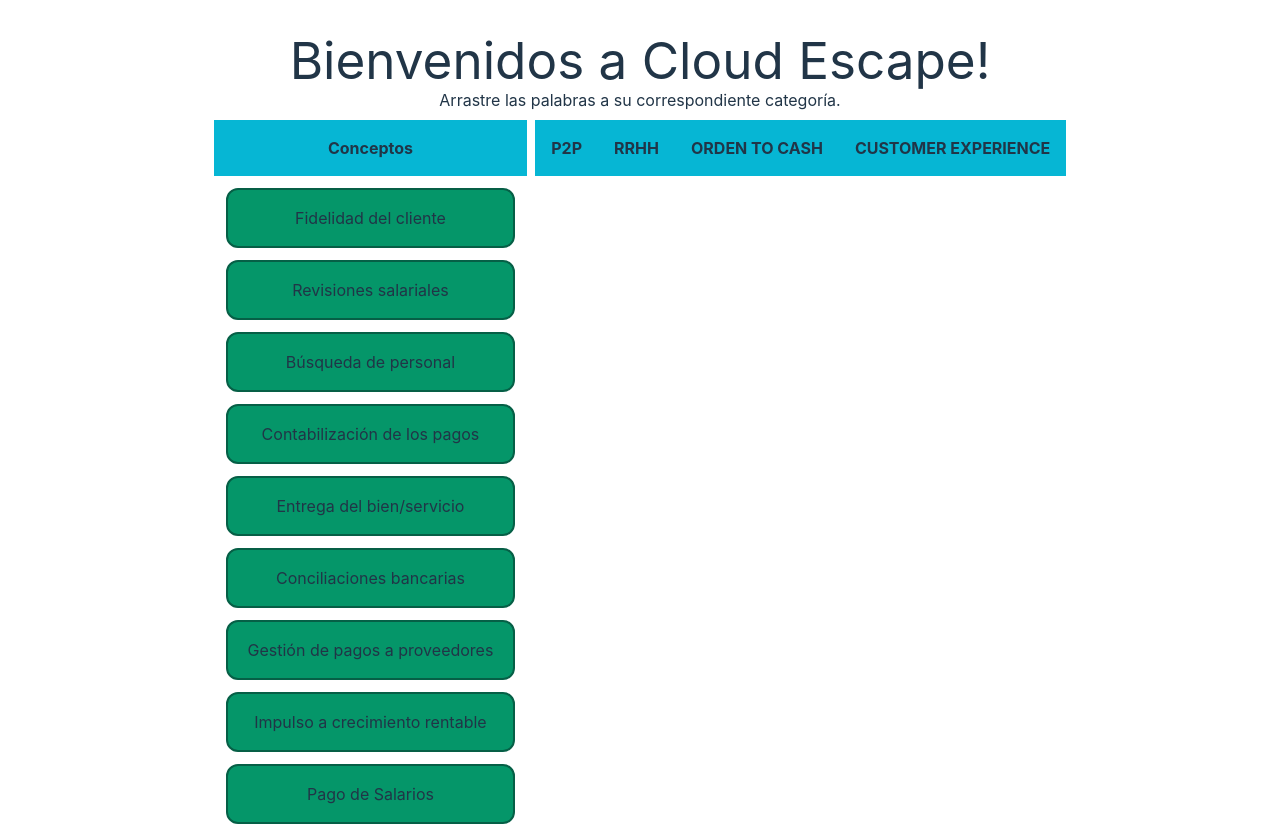
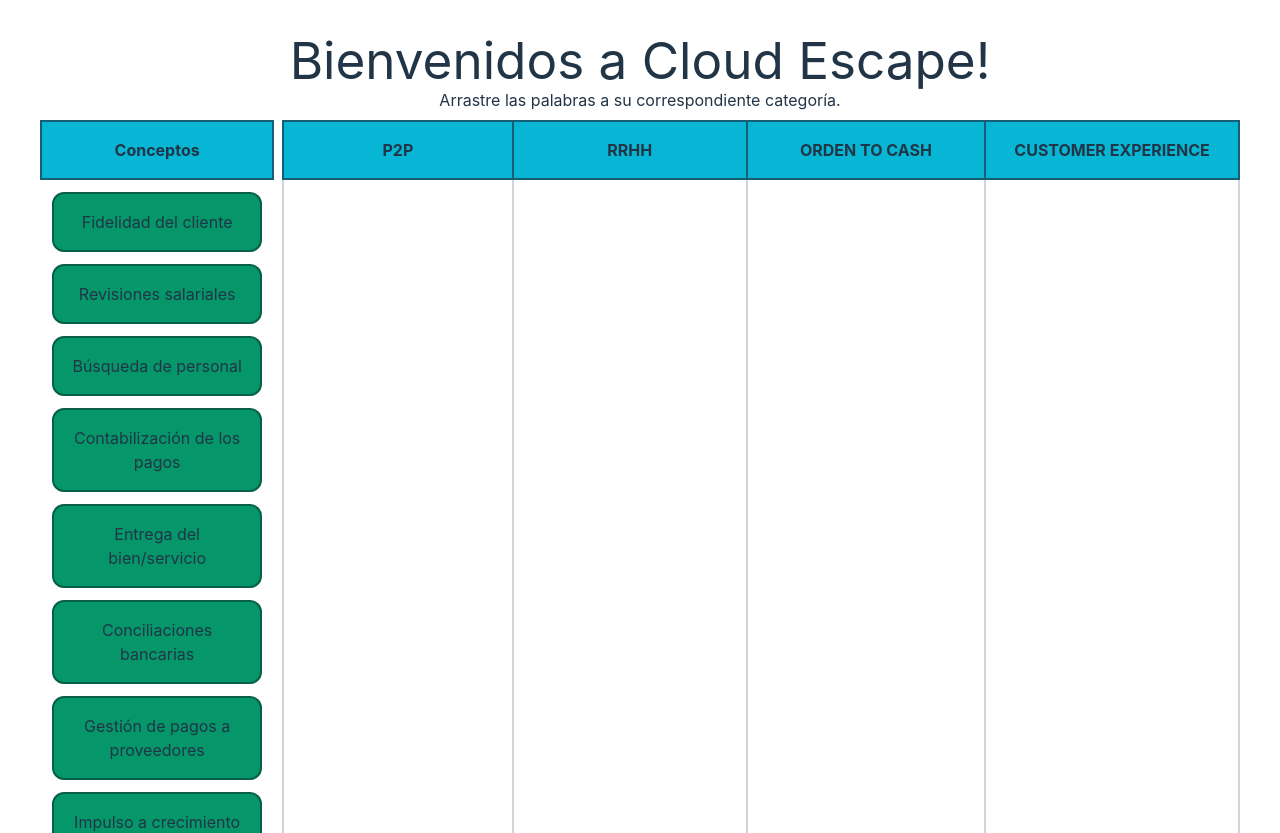
Before and after one commit to juanmartin/word-cloud-escape, a Svelte app: page / in a window 1280 px wide. Shown: the top 833 px of the page. Built offline with nearby package versions, Linux system fonts and the light colour scheme.

Commit message:
feat: basic logic and ui

```diff
--- a/src/App.svelte
+++ b/src/App.svelte
@@ -37,23 +37,57 @@
     },
   ];
 
-  // Set of all items
+  // Array of all items
   let todosLosItems = [];
-
   nube.forEach((nubeItem) => {
     nubeItem.items.forEach((item) => {
       todosLosItems.push(item);
     });
   });
 
+  // Category arrays
+  let p2p = [];
+  let rrhh = [];
+  let otc = [];
+  let ce = [];
+
+  // Check if game is won
+  function checkWin() {
+    return todosLosItems.length === 0;
+  }
+
+  // Check if an item belongs to a category
+  function itemBelongsToCategory(item, category) {
+    return nube
+      .find((nubeItem) => {
+        return nubeItem.category === category;
+      })
+      .items.includes(item);
+  }
+
+  function makeDraggable(node) {
+    node.draggable = true;
+    node.addEventListener("dragstart", handleDragStart);
+    node.addEventListener("dragend", handleDragEnd);
+    return {
+      destroy() {
+        node.removeEventListener("dragstart", handleDragStart);
+        node.removeEventListener("dragend", handleDragEnd);
+      },
+    };
+  }
+
+  function handleDragStart(event) {
+    event.dataTransfer.setData("text/plain", event.target.id);
+    event.target.classList.add("dragging");
+  }
+
+  function handleDragEnd(event) {
+    event.target.classList.remove("dragging");
+  }
+
   onMount(() => {
-    const draggableItems = document.querySelectorAll(".draggable");
     const droppableAreas = document.querySelectorAll(".droppable");
-
-    draggableItems.forEach((item) => {
-      item.addEventListener("dragstart", handleDragStart);
-      item.addEventListener("dragend", handleDragEnd);
-    });
 
     droppableAreas.forEach((area) => {
       area.addEventListener("dragover", handleDragOver);
@@ -61,24 +95,22 @@
     });
   });
 
-  function handleDragStart(event) {
-    event.dataTransfer.setData("text", event.target.id);
-  }
-
-  function handleDragEnd(event) {
-    event.target.classList.remove("dragging");
-  }
-
   function handleDragOver(event) {
     event.preventDefault();
   }
 
   function handleDrop(event) {
-    const itemId = event.dataTransfer.getData("text");
+    event.preventDefault();
+    const itemId = event.dataTransfer.getData("text/plain");
     const item = document.getElementById(itemId);
-    event.target.appendChild(item);
-    // Here you would check if the item was dropped in the correct column
-    console.log("Dropped", itemId, "in", event.target.id);
+    const category = event.target.id;
+    console.log("Dropped", itemId, "in", category);
+    if (itemBelongsToCategory(itemId, category)) {
+      event.target.appendChild(item);
+      console.log("Dropped", itemId, "in", category);
+    } else {
+      console.log("Incorrect category for", itemId);
+    }
   }
 </script>
 
@@ -90,14 +122,17 @@
     <div class="flex m-2">
       <!-- Palabras -->
       <div id="draggable" class="mr-2">
-        <h2 class="bg-cyan-500 p-4 border-cyan-800 border-solid font-bold">
+        <h2
+          class="bg-cyan-500 p-4 border-cyan-800 border-solid border-2 font-bold"
+        >
           Conceptos
         </h2>
-        <ul>
-          {#each todosLosItems.sort(() => Math.random() - 0.5) as word}
+        <ul class="list-none">
+          {#each todosLosItems.sort(() => Math.random() - 0.5) as word (word)}
             <li
-              id="draggable"
-              class="draggable bg-emerald-600 p-4 border-emerald-800 border-solid border-2 rounded-xl m-3"
+              id={word}
+              class=" bg-emerald-600 p-4 border-emerald-800 border-solid border-2 rounded-xl m-3"
+              use:makeDraggable
             >
               {word}
             </li>
@@ -105,20 +140,23 @@
         </ul>
       </div>
       <!-- Tabla -->
-      <div>
-        <table style="width: 100%">
+      <div class="flex-grow">
+        <table class="w-full">
           <tr>
             {#each nube as columna}
-              <th class="bg-cyan-500 p-4 border-cyan-800 border-solid"
-                >{columna.category}</th
+              <th
+                class="bg-cyan-500 p-4 border-cyan-800 border-solid border-2 font-bold w-80"
               >
+                {columna.category}
+              </th>
             {/each}
           </tr>
-          <tr>
-            <td id="droppable" class="droppable"></td>
-            <td id="droppable" class="droppable"></td>
-            <td id="droppable" class="droppable"></td>
-            <td id="droppable" class="droppable"></td>
+          <tr class="h-screen">
+            {#each nube as columna}
+              <td class="droppable border-2 border-gray-300 list-none">
+                <div id={columna.category} class="h-full w-full"></div>
+              </td>
+            {/each}
           </tr>
         </table>
       </div>
--- a/src/app.css
+++ b/src/app.css
@@ -81,3 +81,7 @@ button:focus-visible {
     background-color: #f9f9f9;
   }
 }
+
+.droppable {
+  height: 100%;
+}
```
